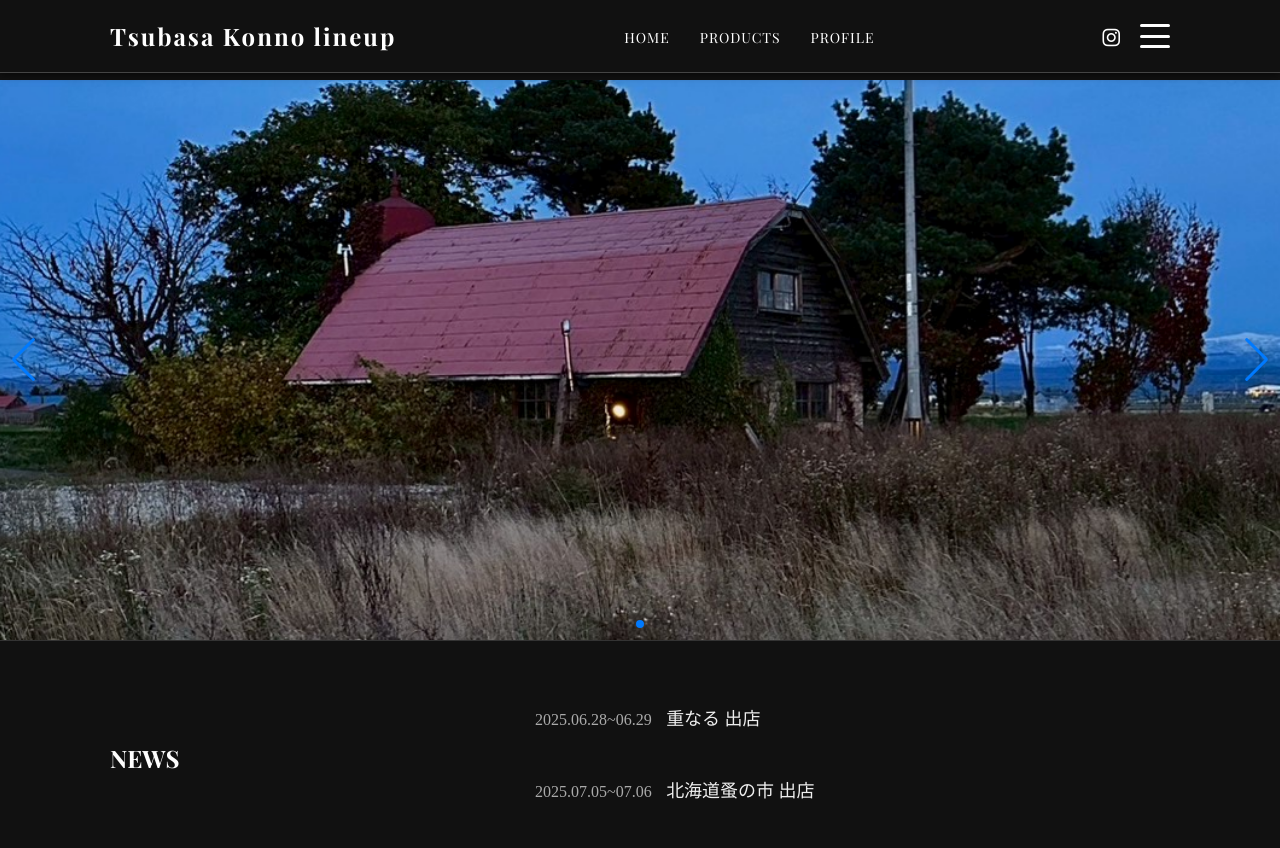
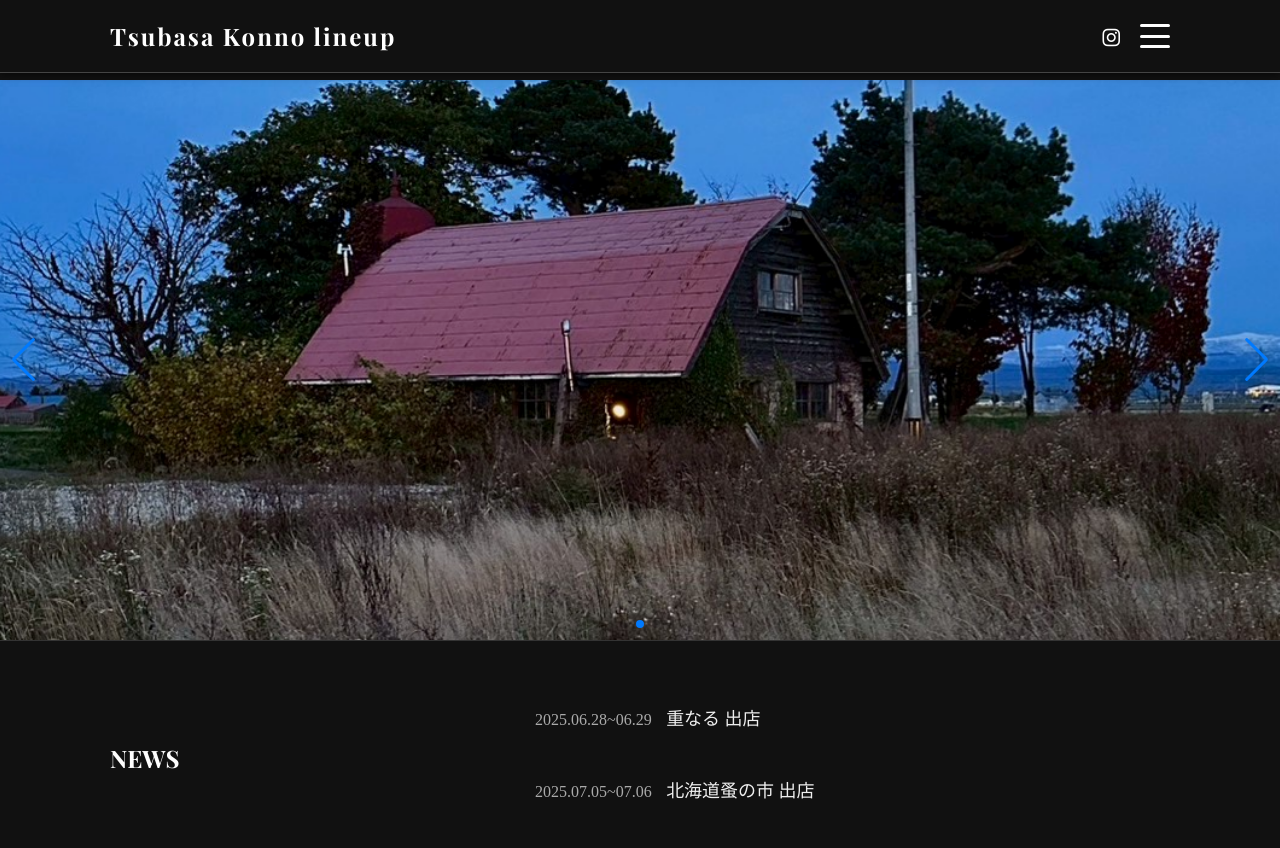
Before and after one commit to suaren0117/kontsuba, a plain HTML site: page index.html in a window 1280 px wide. Shown: the top 848 px of the page. Drawn offline with nearby package versions, Linux system fonts and the light colour scheme.

Commit message:
Add files via upload

```diff
--- a/index.html
+++ b/index.html
@@ -24,14 +24,6 @@
   <div class="container header-inner">
     <h1 class="logo">Tsubasa Konno lineup</h1>
 
-    <nav>
-      <ul class="nav-list">
-        <li><a href="#">HOME</a></li>
-        <li><a href="products.html">PRODUCTS</a></li>
-        <li><a href="#profile">PROFILE</a></li>
-      </ul>
-    </nav>
-
     <!-- アイコンまとめ親要素 -->
     <div class="header-icons">
       <a href="https://www.instagram.com/_____qqo/" target="_blank" class="insta-icon">
@@ -46,6 +38,9 @@
     <!-- モバイルメニュー -->
     <nav class="mobile-nav" id="mobileNav">
       <ul>
+        <li><a href="#">HOME</a></li>
+        <li><a href="products.html">PRODUCTS</a></li>
+        <li><a href="#profile">PROFILE</a></li>
         <li><a href="access.html">ACCESS</a></li>
         <li><a href="products.html">PRODUCT</a></li>
         <li><a href="contact.html">CONTACT</a></li>
```
